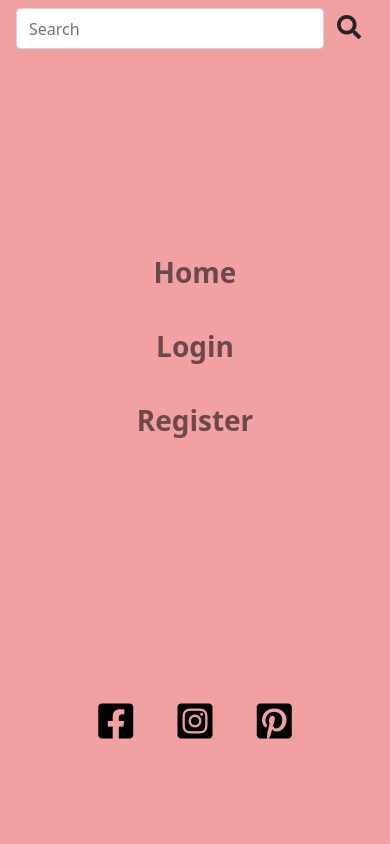
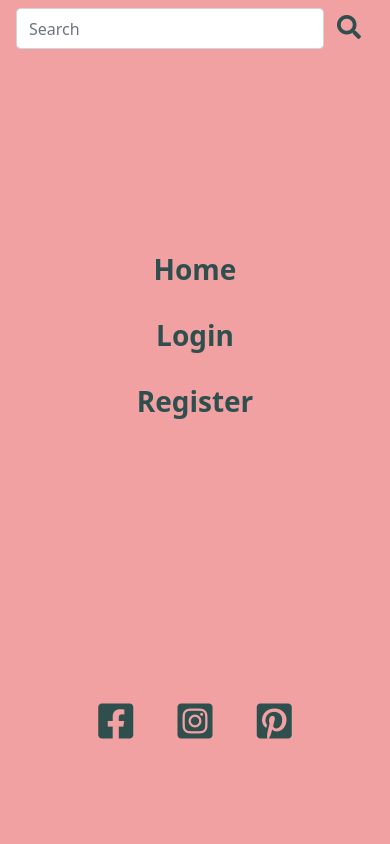
Before and after one commit to pjotrs-osnovskis/recipe-app-ms3-po, a Flask app: page / in a window 390 px wide, after a click that opens the changed part. Shown: the part 54-898 px from the top of the page. Run offline with Flask 2, Linux system fonts and the light colour scheme.

Commit message:
Mobile navigation font color change

```diff
--- a/static/css/styles.css
+++ b/static/css/styles.css
@@ -1,3 +1,4 @@
+
 /* LOGO */
 .logo i{
     vertical-align: middle;
@@ -7,7 +8,6 @@
 .navbar i{
     font-size: 1.5rem;
 }
-
 
 /* MEDIA QUERIES - MOBILE VERSION */
 @media (max-width: 575px) {
@@ -40,8 +40,7 @@
     .mobile-nav-menu {
         margin-top: 0.5rem;
         position: relative;
-        height: 80%;
-
+        height: 77.5%;
     }
 
     .mobile-nav-menu ul li{
@@ -53,7 +52,6 @@
 
     .mobile-menu-soc-med-icons i{
         font-size: 2.5rem;
-        color: #000;
         margin: 0 1rem;
     }
 
@@ -61,5 +59,15 @@
         position: absolute;
         top: 50%; left: 50%;
         transform: translate(-50%,-50%);
+        margin: 0;
+        padding: 0;
     }
+    .mobile-nav-menu a,
+    .mobile-nav-menu i{
+        color: 	#2F4F4F;
+    }
+    .mobile-nav-menu ul li{
+        list-style: none;
+    }
+
 }
--- a/templates/base.html
+++ b/templates/base.html
@@ -17,6 +17,7 @@
 
     <!-- Custom CSS -->
     <link rel="stylesheet" href="{{ url_for('static', filename='css/styles.css') }}" type="text/css">
+
     {% block styles %}
     {% endblock %}
 
@@ -24,6 +25,7 @@
 </head>
 
 <body>
+    <header>
         <!-- NAVBAR -->
         <nav class="navbar navbar-expand-sm navbar-light">
             <div class="container-fluid">
@@ -31,8 +33,8 @@
                     <a class="navbar-brand" href="#"><i class="fas fa-utensils"></i> | recipehere</a>
                 </div>
                 <button class="navbar-toggler" type="button" data-bs-toggle="collapse"
-                data-bs-target="#navbarSupportedContent" aria-controls="navbarSupportedContent" aria-expanded="false"
-                aria-label="Toggle navigation">
+                    data-bs-target="#navbarSupportedContent" aria-controls="navbarSupportedContent"
+                    aria-expanded="false" aria-label="Toggle navigation">
                     <span class="navbar-toggler-icon"></span>
                 </button>
                 <div class="collapse navbar-collapse text-end" id="navbarSupportedContent">
@@ -63,7 +65,7 @@
                             <button class="btn" type="submit"><i class="fas fa-search"></i></button>
                         </form>
                         <!-- Link List -->
-                    <ul class="nav-link-list navbar-nav">
+                        <ul class="nav-link-list">
                             <li class="nav-item">
                                 <a class="nav-link" href="#">Home</a>
                             </li>
@@ -76,7 +78,7 @@
                         </ul>
                         <!-- Social Media Icons -->
                         <div class="fixed-bottom mb-5 d-flex justify-content-center">
-                        <div class="inline-list mobile-menu-soc-med-icons">
+                            <div class="mobile-menu-soc-med-icons inline-list">
                                 <a class="list-inline-item"><i class="fab fa-facebook-square"></i></a>
                                 <a class="list-inline-item"><i class="fab fa-instagram-square"></i></a>
                                 <a class="list-inline-item"><i class="fab fa-pinterest-square"></i></a>
@@ -86,8 +88,19 @@
                 </div>
             </div>
         </nav>
+    </header>
 
     <h1>Welcome to recipehere</h1>
+
+    <main class="container">
+        {% block content %}
+        {% endblock %}
+    </main>
+
+    <footer>
+        footer here
+    </footer>
+
     <!-- jQuery -->
     <script src="https://code.jquery.com/jquery-3.6.0.min.js"
         integrity="sha256-/xUj+3OJU5yExlq6GSYGSHk7tPXikynS7ogEvDej/m4=" crossorigin="anonymous"></script>
@@ -98,7 +111,8 @@
     </script>
 
     <!-- Custom JS -->
-    <script src="{{ url_for('static', filename='js/script.js') }}"></script>
+    <script src="{{ url_for('static', filename='js/scripts.js') }}"></script>
+
     {% block scripts %}
     {% endblock %}
 
```
Lines whose indentation alone changed are shown as unchanged.
